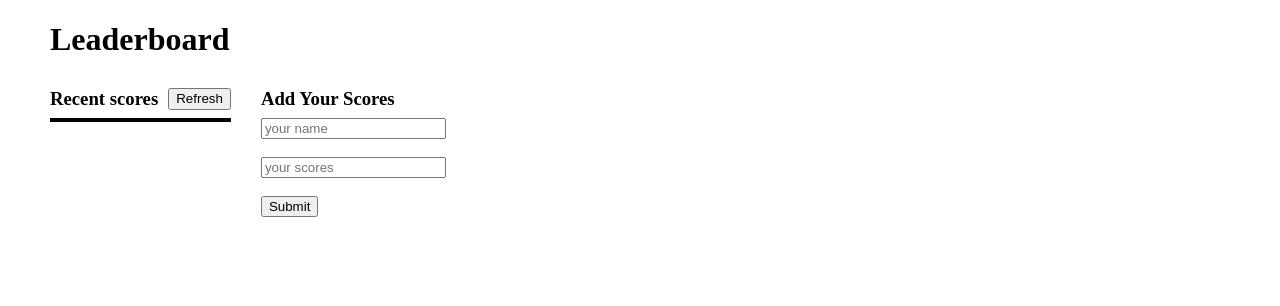
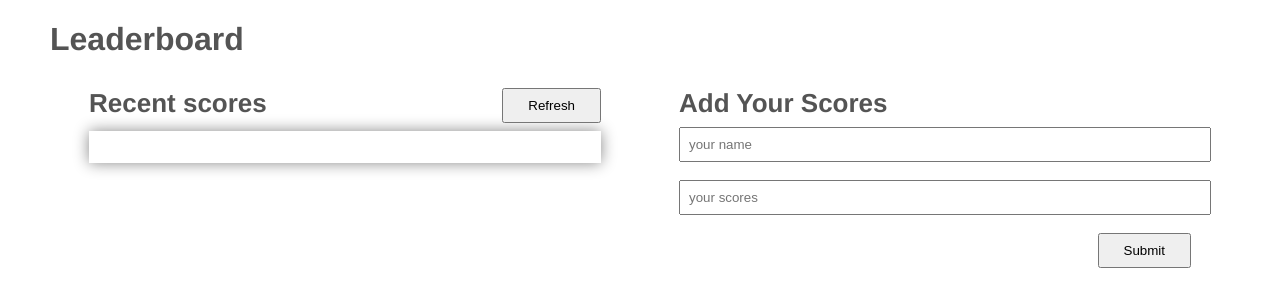
Before and after one commit to Sevenpros/leaderboard, a website built with webpack: page src/index.html in a window 1280 px wide. Built offline with nearby package versions, Linux system fonts and the light colour scheme.

Commit message:
Add style

```diff
--- a/src/index.html
+++ b/src/index.html
@@ -28,7 +28,7 @@
                 <form class="form">
                     <input type="text" class="input" id="name" placeholder="your name" required><br><br>
                     <input type="number" class="input" id="score" placeholder="your scores" required><br><br>
-                    <input type="submit" class="button" id="save" value="Submit"><br>
+                    <div class="btn"><button type="submit" class="button" id="save" >Submit</button></div></<br>
                 </form>
             </aside>
         </section>
--- a/src/style.css
+++ b/src/style.css
@@ -1,6 +1,8 @@
 body {
   margin: 0;
   padding: 0;
+  font-family: 'Franklin Gothic Medium', Arial, sans-serif;
+  color: rgb(84, 84, 84);
 }
 
 ul {
@@ -11,6 +13,7 @@ ul {
 
 h3 {
   margin: 0;
+  font-size: 26px;
 }
 
 .headline {
@@ -20,7 +23,7 @@ h3 {
 .main-section {
   display: flex;
   padding: 0 50px;
-  gap: 30px;
+  justify-content: space-around;
 }
 
 .main-section header {
@@ -30,8 +33,43 @@ h3 {
 .scores-header {
   display: flex;
   gap: 10px;
+  justify-content: space-between;
 }
 
 .scores-list {
-  border: 2px solid black;
+  box-shadow: 0 0 15px 0 #888;
+  padding: 16px 0;
+  min-width: 40vw;
 }
+
+.score-form {
+  min-width: 40vw;
+}
+
+.scores-list li {
+  font-size: 15px;
+  font-weight: 400;
+  padding: 8px 12px;
+  border-bottom: 1px solid;
+}
+
+.scores-list li:hover {
+  background: rgba(189, 189, 189, 0.751);
+}
+
+input {
+  padding: 8px;
+  width: 100%;
+}
+
+.button {
+  padding: 8px 24px;
+  display: flex;
+  justify-content: center;
+  align-items: center;
+}
+
+.btn {
+  display: flex;
+  justify-content: flex-end;
+}
```
